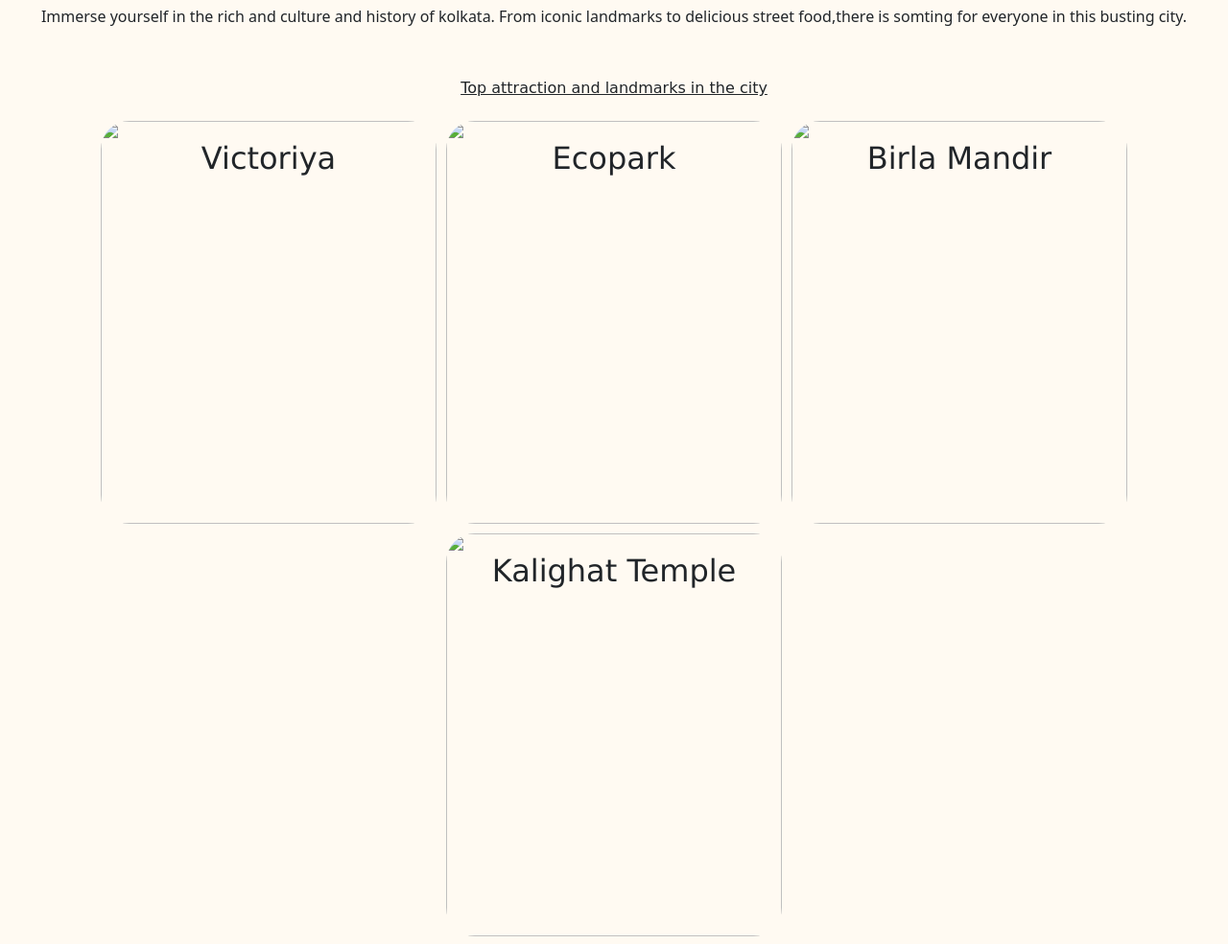
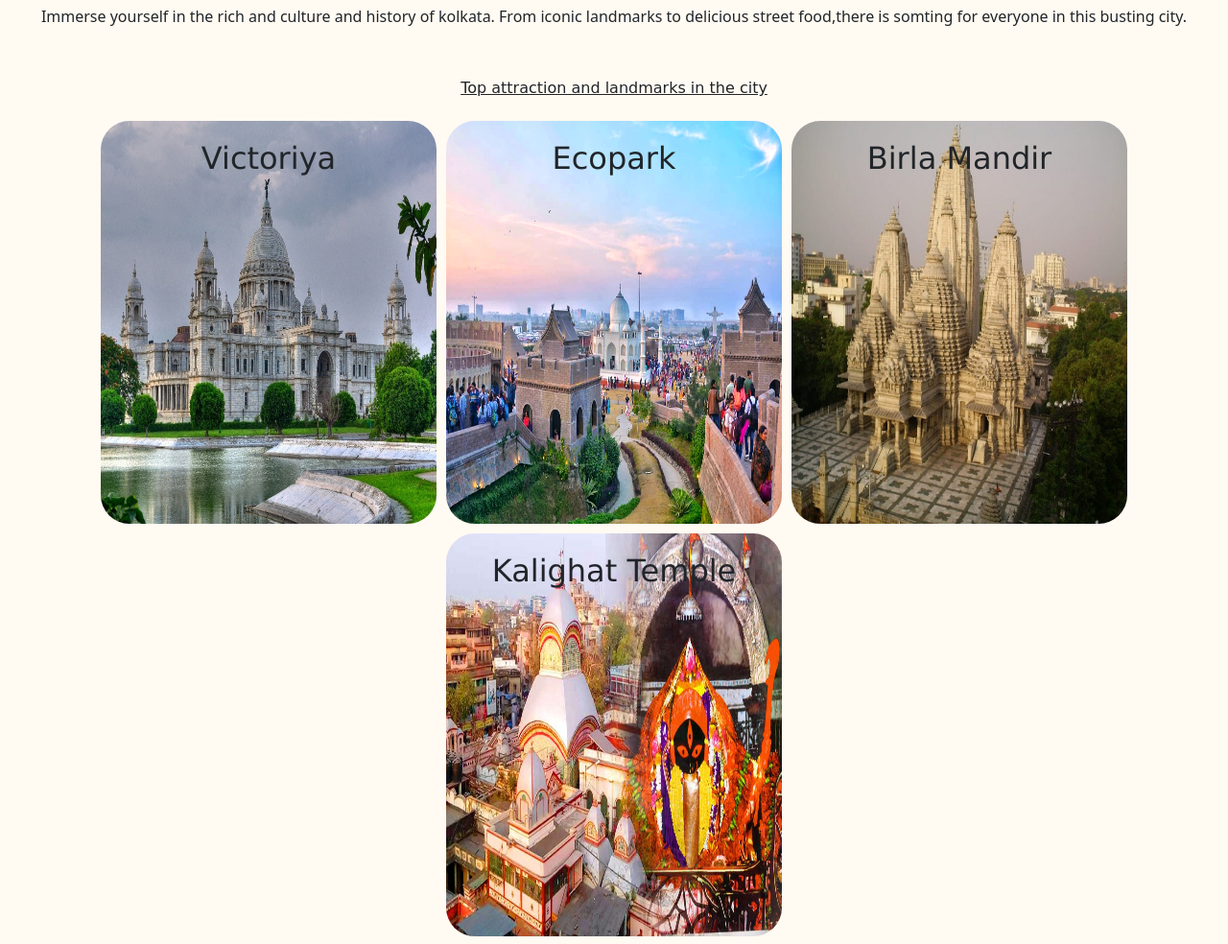
Before and after one commit to shivam-pr-verma/FoX-Explorer-s, a plain HTML site: page index.html in a window 1280 px wide. Shown: the part 768-1752 px from the top of the page at 96% size. Drawn offline with nearby package versions, Linux system fonts and the light colour scheme; files that its build step writes are made by us from their sources.

Commit message:
main files

```diff
--- a/index.html
+++ b/index.html
@@ -3,7 +3,7 @@
 <head>
     <meta charset="UTF-8">
     <meta name="viewport" content="width=device-width, initial-scale=1.0">
-    <link rel="stylesheet" href="/html/FoX-Explorer/css/index.css">
+    <link rel="stylesheet" href="../css/index.css">
     <link href="https://cdn.jsdelivr.net/npm/bootstrap@5.3.2/dist/css/bootstrap.min.css" rel="stylesheet" integrity="sha384-T3c6CoIi6uLrA9TneNEoa7RxnatzjcDSCmG1MXxSR1GAsXEV/Dwwykc2MPK8M2HN" crossorigin="anonymous">
     <title>Document</title>
 </head>
@@ -70,7 +70,7 @@
         <div class="frontbanner">
           <div class="banner1">
             <div class="itemimg">
-              <img  src="../FoX-Explorer/images/victoriya.jpg">
+              <img  src="../images/victoriya.jpg">
             </div>
             <div class="overlay">
               <p>Victoriya</p>
@@ -78,7 +78,7 @@
           </div>
           <div class="banner2">
             <div class="itemimg">
-              <img  src="../FoX-Explorer/images/ecopark.png" >
+              <img  src="../images/ecopark.png" >
             </div>
             <div class="overlay">
               <p>Ecopark</p>
@@ -87,7 +87,7 @@
           </div>
           <div class="banner3">
             <div class="itemimg">
-              <img  src="../FoX-Explorer/images/Birla_Mandir.jpg" >
+              <img  src="../images/Birla_Mandir.jpg" >
             </div>
             <div class="overlay">
               <p>Birla Mandir</p>
@@ -95,7 +95,7 @@
           </div>
           <div class="banner4">
             <div class="itemimg">
-              <img  src="../FoX-Explorer/images/Kalighat_Temple_.jpg" >
+              <img  src="../images/Kalighat_Temple_.jpg" >
             </div>
             <div class="overlay">
               <p>Kalighat Temple</p>
```
